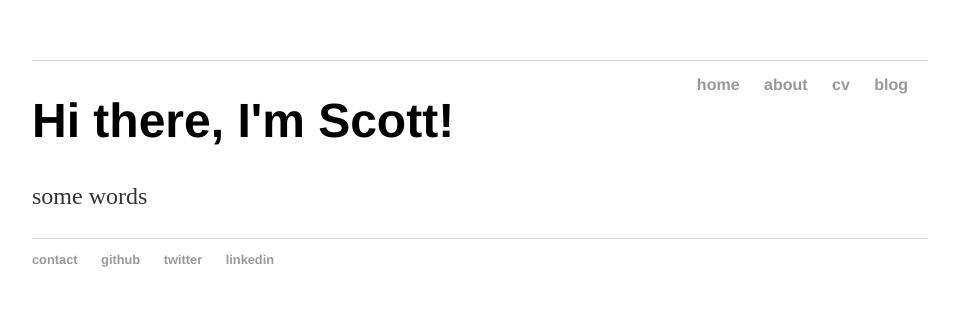
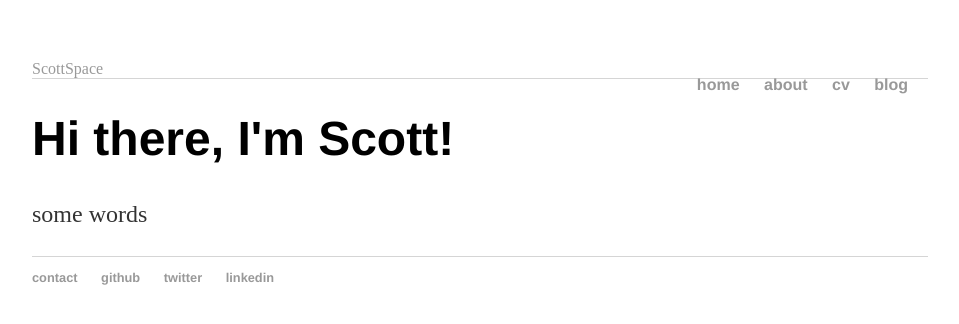
Before and after one commit to sjdenholm/sjdenholm.github.io, a Jekyll site: the page built from index.html, in a window 1280 px wide. Shown: the top 324 px of the page, without its empty margins (160-1119 px from the left). Built offline with Jekyll 4.4.1, drawn with Linux system fonts in a browser that asks for light colours.

Commit message:
Update header.html

```diff
--- a/_includes/header.html
+++ b/_includes/header.html
@@ -1,7 +1,7 @@
 <header>
 
 <div class="wrapper">
-  <a class="site-title" href="{{ site.baseurl }}/">{{ site.title }}</a>
+  <a href="{{ site.baseurl }}/">ScottSpace</a>
 
 <nav>
   <ul>
```
